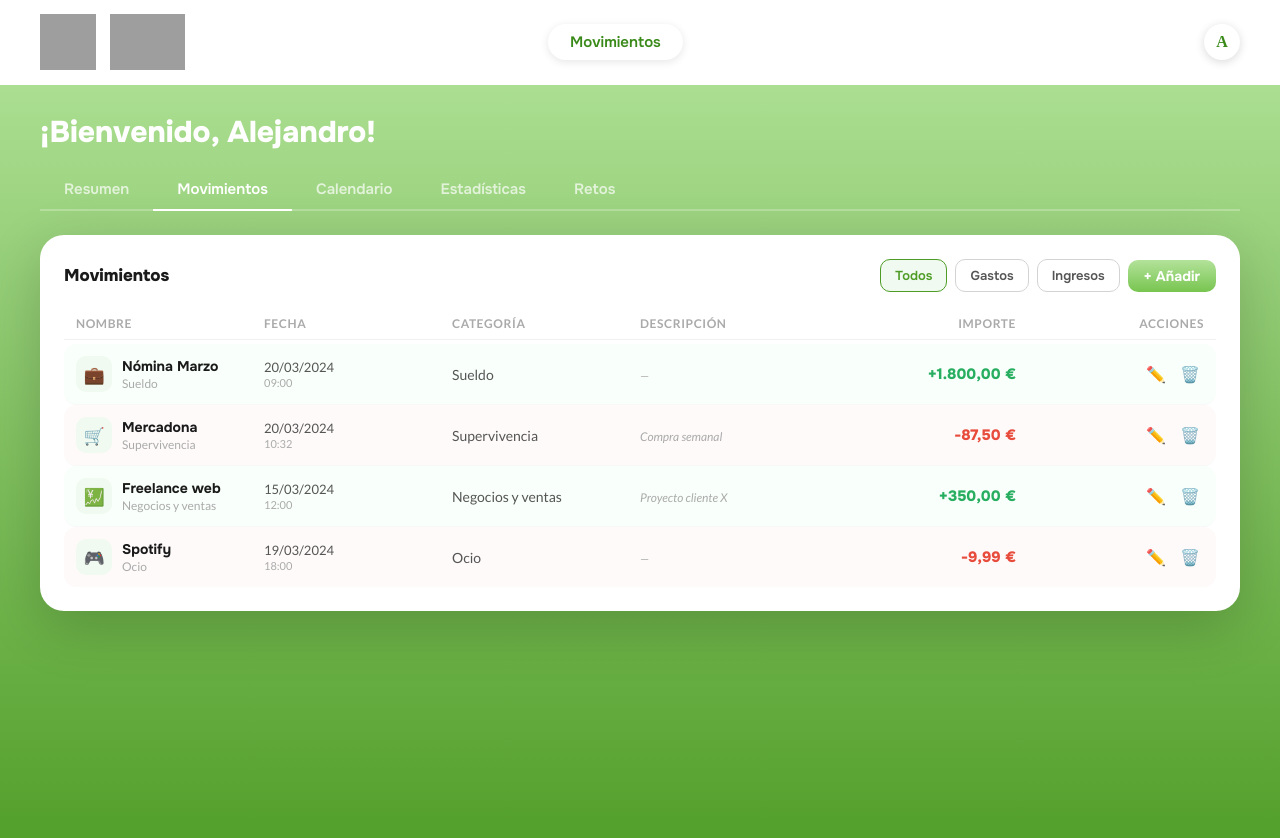
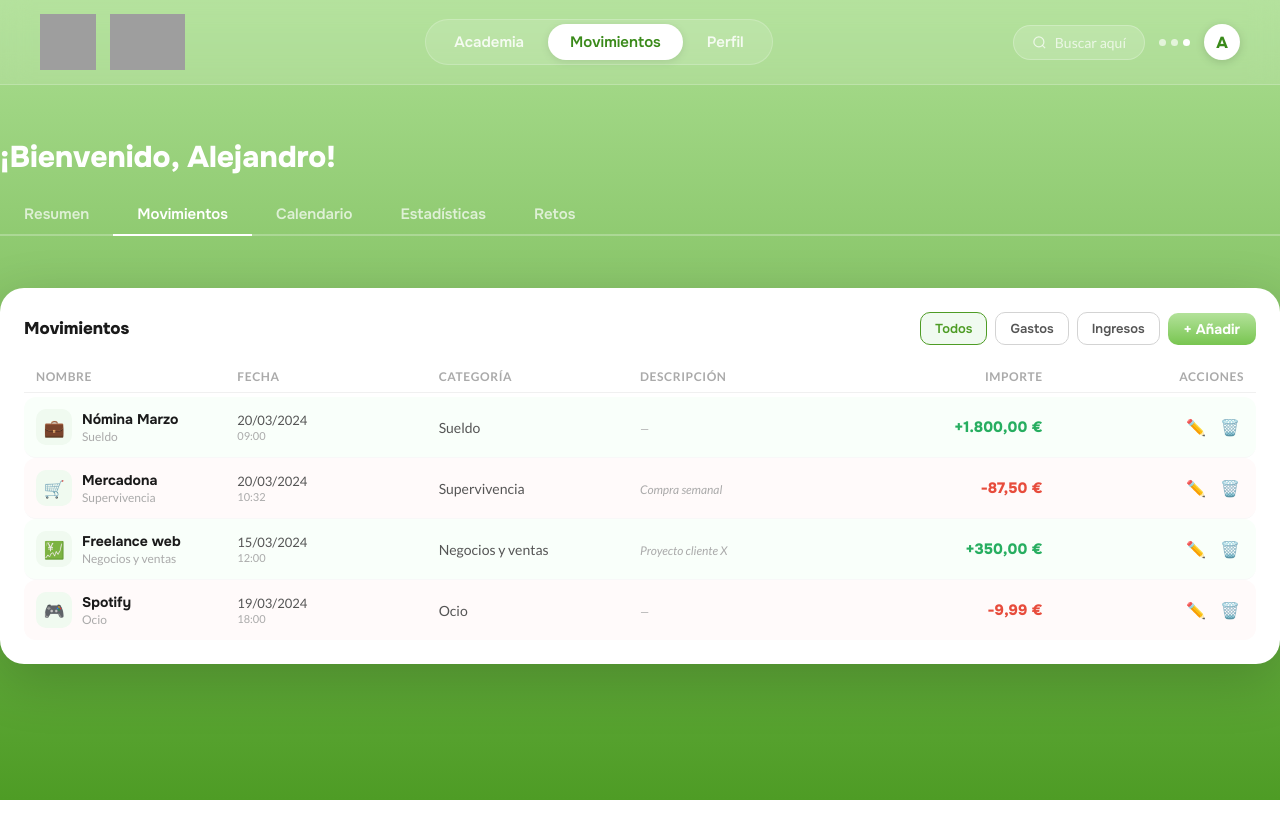
Before and after one commit to 333ares/Nexora, an Angular app in the folder frontend/: page /movimientos/lista in a window 1280 px wide. Shown: the top 838 px of the page. After the commit the page ends 800 px from the top, so only its background shows below. Built offline with nearby package versions, Linux system fonts and the light colour scheme; sample sign-in values are in the browser's storage; grey boxes are pictures that could not be loaded.

Commit message:
Cambios en el css
Para que todo cuadre con lo pactado.

```diff
--- a/frontend/src/app/app.css
+++ b/frontend/src/app/app.css
@@ -1,8 +1,26 @@
 @import url('https://fonts.googleapis.com/css2?family=Onest:wght@100..900&display=swap');
 @import url('https://fonts.googleapis.com/css2?family=Lato:ital,wght@0,100;0,300;0,400;0,700;0,900;1,100;1,300;1,400;1,700;1,900&family=Onest:wght@100..900&display=swap');
 
+html,
+body {
+    margin: 0;
+    padding: 0;
+    height: 100%;
+    overflow-y: auto;
+}
+
+app-root {
+    display: block;
+    min-height: 100vh;
+}
+
 /* ══ HEADER ══ */
 .header {
+    position: fixed;
+    top: 0;
+    left: 0;
+    right: 0;
+    z-index: 100;
     display: flex;
     align-items: center;
     justify-content: space-between;
@@ -11,9 +29,6 @@
     backdrop-filter: blur(14px);
     -webkit-backdrop-filter: blur(14px);
     border-bottom: 1px solid rgba(255, 255, 255, 0.2);
-    position: sticky;
-    top: 0;
-    z-index: 100;
 }
 
 .logo2 {
@@ -137,4 +152,5 @@
     justify-content: center;
     box-shadow: 0 2px 10px rgba(0, 0, 0, 0.15);
     cursor: pointer;
+    font-family: 'Onest';
 }
--- a/frontend/src/app/movimientos/movimientos.css
+++ b/frontend/src/app/movimientos/movimientos.css
@@ -12,11 +12,12 @@ app-movimientos {
   min-height: 100vh;
   background: linear-gradient(to bottom, #ABDE91, #4E9C25);
   font-family: 'Onest', 'Lato', sans-serif;
+  padding-top: 110px;
 }
 
 /* ══ HERO + SUBNAV ══ */
 .hero {
-  padding: 28px 40px 0;
+  padding: 28px 0px;
   max-width: 1300px;
   margin: 0 auto;
 }
@@ -62,7 +63,7 @@ app-movimientos {
 .page-wrapper {
   max-width: 1300px;
   margin: 0 auto;
-  padding: 24px 40px 50px;
+  padding: 24px 0px;
 }
 
 /* ══ CARD BASE ══ */
--- a/frontend/src/app/perfil-usuario/perfil-usuario.css
+++ b/frontend/src/app/perfil-usuario/perfil-usuario.css
@@ -12,13 +12,12 @@
 :host {
   display: flex;
   align-items: center;
-  justify-content: center;
   min-height: 100vh;
   background: linear-gradient(to bottom, #ABDE91, #4E9C25);
   font-family: 'Onest', 'Lato';
-  padding: 24px;
+  padding: 110px 40px 40px 40px;
+  box-sizing: border-box;
 }
-
 
 /*
    CARD — contenedor principal del modal/pantalla
@@ -34,8 +33,10 @@
   background: #d8eed8;
   border-radius: 24px;
   width: 100%;
-  max-width: 1100px;
+  max-width: 1300px;
+  margin: 0 auto;
   box-shadow: 0 16px 56px rgba(0, 0, 0, 0.18);
+  box-sizing: border-box;
 }
 
 /* main-layout es transparente al grid; sus hijos participan
```
